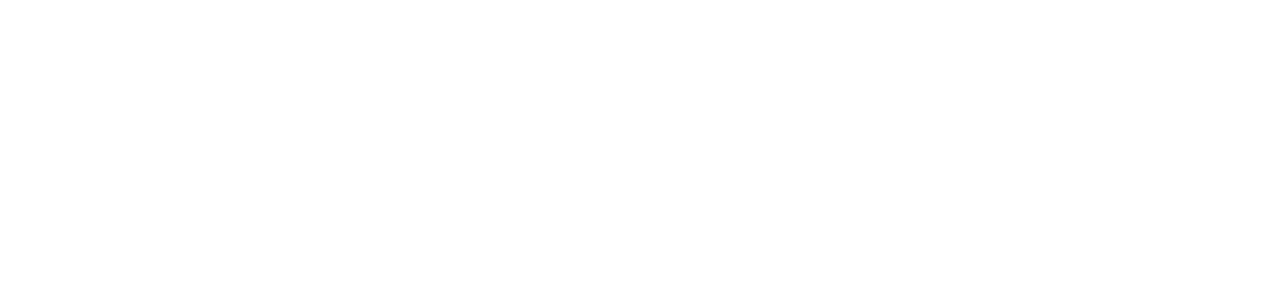
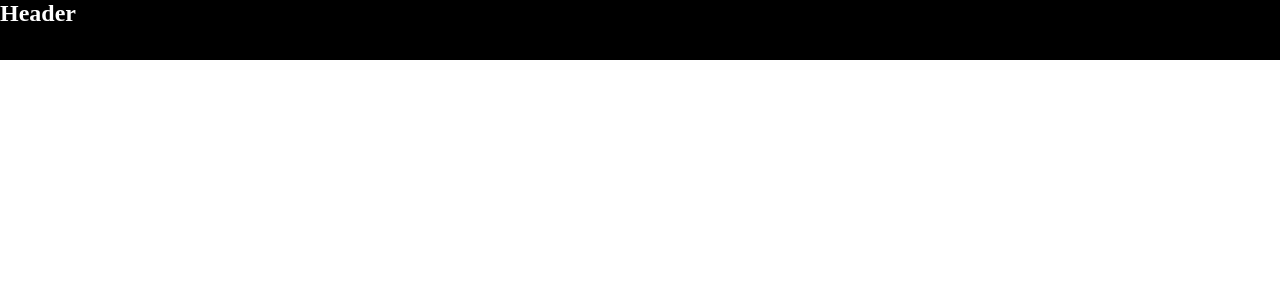
Before and after one commit to LeonardoCesca/trilha-front-2019, an Angular app in the folder Angular/poc-fix-height/: page / in a window 1280 px wide. Shown: the top 300 px of the page. Built offline with nearby package versions, Linux system fonts and the light colour scheme.

Commit message:
UPDATE app component with header component

```diff
--- a/Angular/poc-fix-height/src/app/app.component.html
+++ b/Angular/poc-fix-height/src/app/app.component.html
@@ -1 +1,2 @@
+<app-header></app-header>
 <router-outlet></router-outlet>
--- a/Angular/poc-fix-height/src/app/app.module.ts
+++ b/Angular/poc-fix-height/src/app/app.module.ts
@@ -3,10 +3,12 @@ import { NgModule } from '@angular/core';
 
 import { AppRoutingModule } from './app-routing.module';
 import { AppComponent } from './app.component';
+import { HeaderComponent } from './header/header.component';
 
 @NgModule({
   declarations: [
-    AppComponent
+    AppComponent,
+    HeaderComponent
   ],
   imports: [
     BrowserModule,
```
